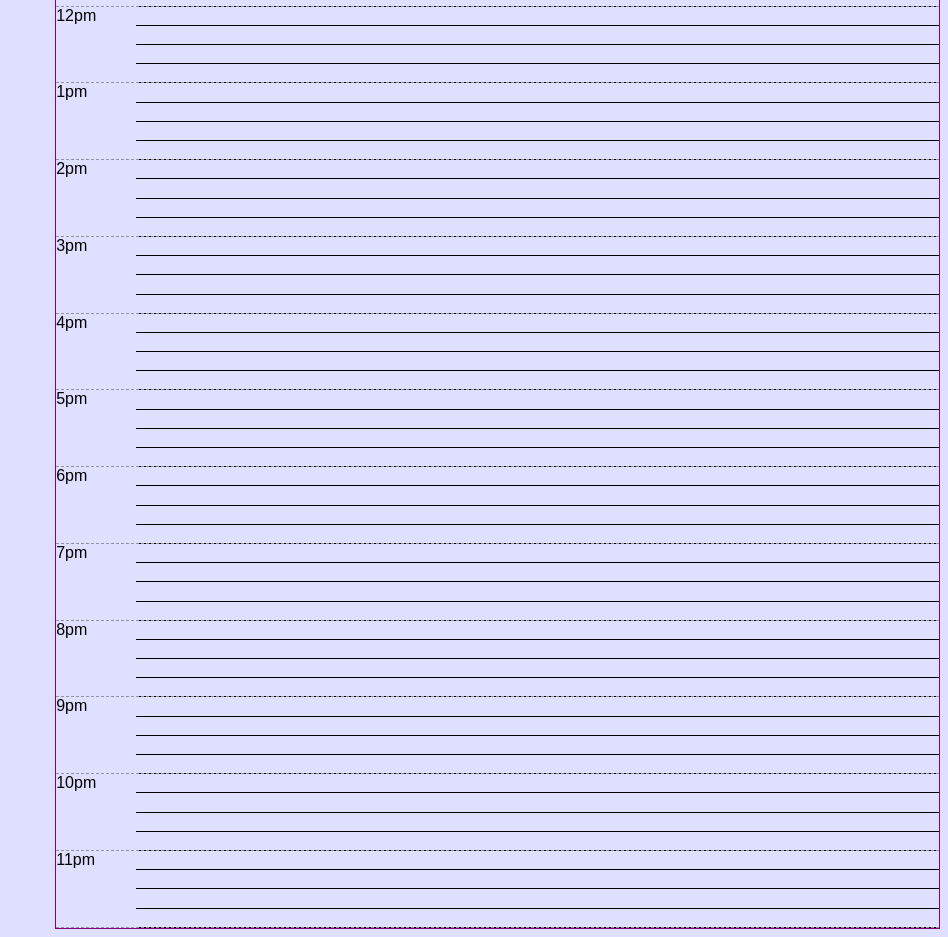
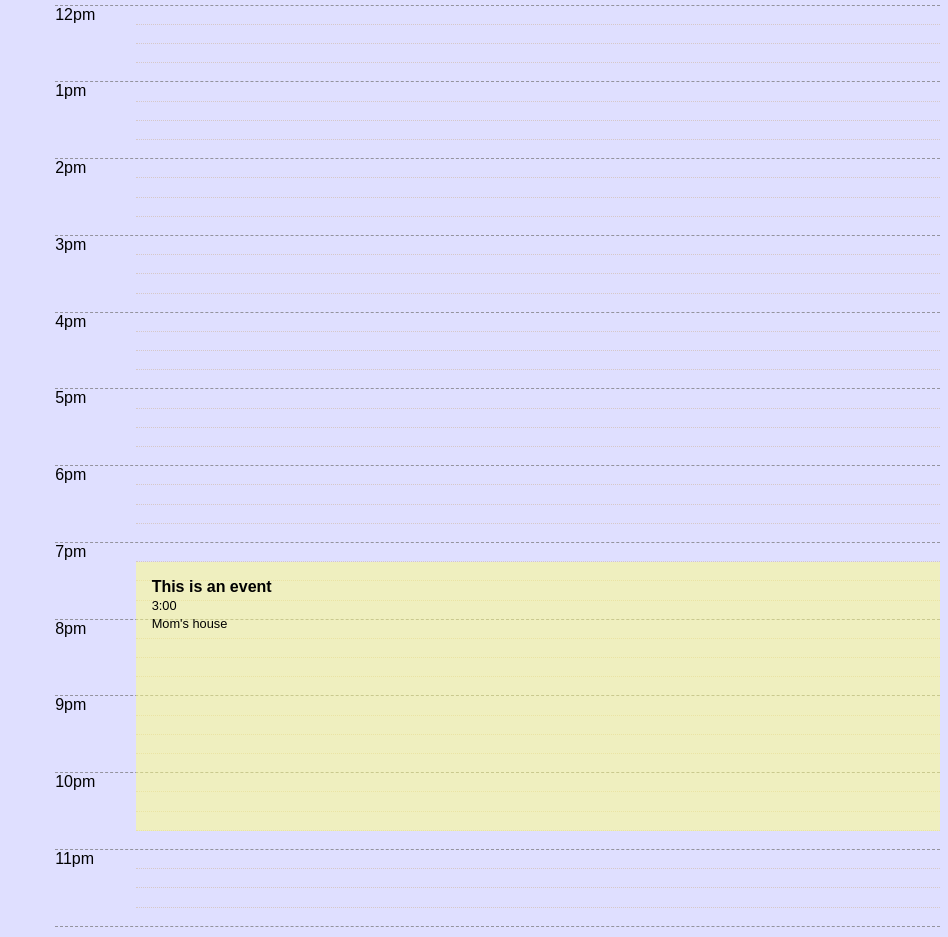
Before and after one commit to y0mbo/todo.txt, a React app: page / in a window 1280 px wide. Shown: the part 1060-1997 px from the top of the page, without its empty margins (332-1280 px from the left). Built offline with nearby package versions, Linux system fonts and the light colour scheme.

Commit message:
Added class to hide the bottom border on the last 15 minute increment of each hour.

```diff
--- a/src/components/CalendarEvents.js
+++ b/src/components/CalendarEvents.js
@@ -28,99 +28,99 @@ class CalendarEvents extends React.Component {
                     <div class="time t0000"></div>
                     <div class="time t0015"></div>
                     <div class="time t0030"></div>
-                    <div class="time t0045"></div>
+                    <div class="time timelast t0045"></div>
                     <div class="time t0100"></div>
                     <div class="time t0115"></div>
                     <div class="time t0130"></div>
-                    <div class="time t0145"></div>
+                    <div class="time timelast t0145"></div>
                     <div class="time t0200"></div>
                     <div class="time t0215"></div>
                     <div class="time t0230"></div>
-                    <div class="time t0245"></div>
+                    <div class="time timelast t0245"></div>
                     <div class="time t0300"></div>
                     <div class="time t0315"></div>
                     <div class="time t0330"></div>
-                    <div class="time t0345"></div>
+                    <div class="time timelast t0345"></div>
                     <div class="time t0400"></div>
                     <div class="time t0415"></div>
                     <div class="time t0430"></div>
-                    <div class="time t0445"></div>
+                    <div class="time timelast t0445"></div>
                     <div class="time t0500"></div>
                     <div class="time t0515"></div>
                     <div class="time t0530"></div>
-                    <div class="time t0545"></div>
+                    <div class="time timelast t0545"></div>
                     <div class="time t0600"></div>
                     <div class="time t0615"></div>
                     <div class="time t0630"></div>
-                    <div class="time t0645"></div>
+                    <div class="time timelast t0645"></div>
                     <div class="time t0700"></div>
                     <div class="time t0715"></div>
                     <div class="time t0730"></div>
-                    <div class="time t0745"></div>
+                    <div class="time timelast t0745"></div>
                     <div class="time t0800"></div>
                     <div class="time t0815"></div>
                     <div class="time t0830"></div>
-                    <div class="time t0845"></div>
+                    <div class="time timelast t0845"></div>
                     <div class="time t0900"></div>
                     <div class="time t0915"></div>
                     <div class="time t0930"></div>
-                    <div class="time t0945"></div>
+                    <div class="time timelast t0945"></div>
                     <div class="time t1000"></div>
                     <div class="time t1015"></div>
                     <div class="time t1030"></div>
-                    <div class="time t1045"></div>
+                    <div class="time timelast t1045"></div>
                     <div class="time t1100"></div>
                     <div class="time t1115"></div>
                     <div class="time t1130"></div>
-                    <div class="time t1145"></div>
+                    <div class="time timelast t1145"></div>
                     <div class="time t1200"></div>
                     <div class="time t1215"></div>
                     <div class="time t1230"></div>
-                    <div class="time t1245"></div>
+                    <div class="time timelast t1245"></div>
                     <div class="time t1300"></div>
                     <div class="time t1315"></div>
                     <div class="time t1330"></div>
-                    <div class="time t1345"></div>
+                    <div class="time timelast t1345"></div>
                     <div class="time t1400"></div>
                     <div class="time t1415"></div>
                     <div class="time t1430"></div>
-                    <div class="time t1445"></div>
+                    <div class="time timelast t1445"></div>
                     <div class="time t1500"></div>
                     <div class="time t1515"></div>
                     <div class="time t1530"></div>
-                    <div class="time t1545"></div>
+                    <div class="time timelast t1545"></div>
                     <div class="time t1600"></div>
                     <div class="time t1615"></div>
                     <div class="time t1630"></div>
-                    <div class="time t1645"></div>
+                    <div class="time timelast t1645"></div>
                     <div class="time t1700"></div>
                     <div class="time t1715"></div>
                     <div class="time t1730"></div>
-                    <div class="time t1745"></div>
+                    <div class="time timelast t1745"></div>
                     <div class="time t1800"></div>
                     <div class="time t1815"></div>
                     <div class="time t1830"></div>
-                    <div class="time t1845"></div>
+                    <div class="time timelast t1845"></div>
                     <div class="time t1900"></div>
                     <div class="time t1915"></div>
                     <div class="time t1930"></div>
-                    <div class="time t1945"></div>
+                    <div class="time timelast t1945"></div>
                     <div class="time t2000"></div>
                     <div class="time t2015"></div>
                     <div class="time t2030"></div>
-                    <div class="time t2045"></div>
+                    <div class="time timelast t2045"></div>
                     <div class="time t2100"></div>
                     <div class="time t2115"></div>
                     <div class="time t2130"></div>
-                    <div class="time t2145"></div>
+                    <div class="time timelast t2145"></div>
                     <div class="time t2200"></div>
                     <div class="time t2215"></div>
                     <div class="time t2230"></div>
-                    <div class="time t2245"></div>
+                    <div class="time timelast t2245"></div>
                     <div class="time t2300"></div>
                     <div class="time t2315"></div>
                     <div class="time t2330"></div>
-                    <div class="time t2345"></div>
+                    <div class="time timelast t2345"></div>
 
                     {/* divs for the hour increments */}
                     <div class="hour h0000"></div>
@@ -174,7 +174,11 @@ class CalendarEvents extends React.Component {
                     <div class="htitle ht22">10pm</div>
                     <div class="htitle ht23">11pm</div>
 
-
+                    <div class="event e19152245">
+                        <div class="title">This is an event</div>
+                        <div class="duration">3:00</div>
+                        <div class="location">Mom's house</div>
+                    </div>
                 </div>
             </div>
         );
--- a/src/css/style.scss
+++ b/src/css/style.scss
@@ -21,14 +21,14 @@ body {
 .day {
   display: grid;
   grid-template-columns: .1fr 1fr;
-  grid-auto-rows: 1.2em;
+  grid-auto-rows: 1.2rem;
   gap: 0px 0px;
   grid-auto-flow: row;
-  border: 1px solid purple;
 }
 
 .hour {border-bottom: 1px dashed #94939e;}
-.time { border-bottom: 1px solid #000}
+.time { border-bottom: 1px dotted rgb(214, 200, 200)}
+.timelast { border-bottom: none;}
 
 .ht00 { grid-area: 1 / 1 / 5 / 2 }
 .ht01 { grid-area: 5 / 1 / 9 / 2 }
@@ -201,9 +201,14 @@ body {
 .t2330 { grid-area: 95 / 2 / 95 / 3 }
 .t2345 { grid-area: 96 / 2 / 96 / 3 }
 
+/* test */
+.e19152245 { grid-area: 78 / 2 / 92 / 3;
+  background-color: rgba(255, 255, 128, .5);
+  padding: 1rem;
+}
 
-
-/*
-.ht00, .ht04, .ht07, .ht10, .ht13, .ht16, .ht19, .ht22  {background-color: red;}
-.ht01, .ht05, .ht08, .ht11, .ht14, .ht17, .ht20, .ht23 {background-color: blue;}
-*/
+.event {
+  .title {font-weight: 800;}
+  .duration { margin-top: .1rem; margin-bottom: .1rem; font-size: .8rem; padding-bottom: .1rem; }
+  .location { margin-top: .1rem; margin-bottom: .1rem; font-size: .8rem; padding-top: 0.05px;}
+}
```
